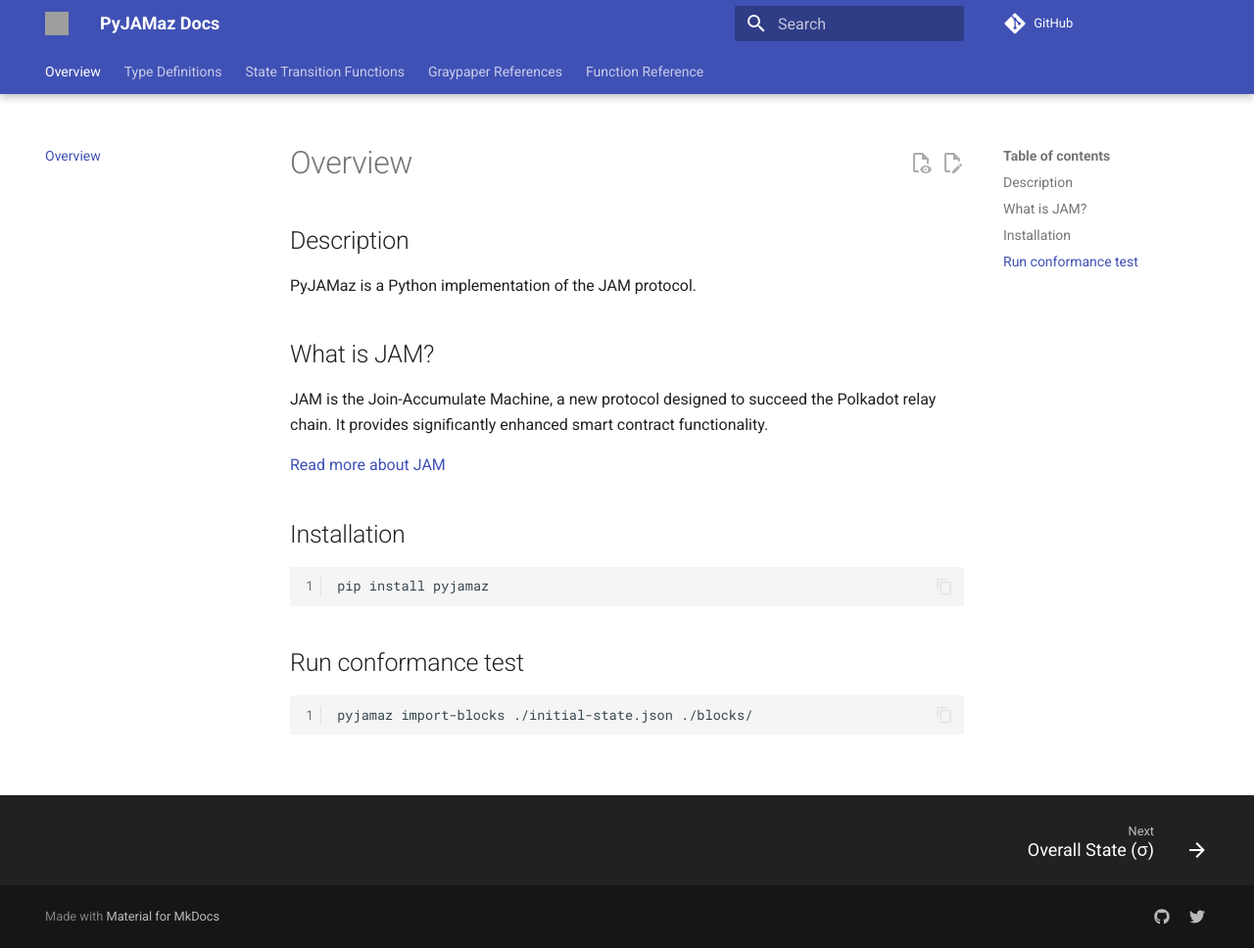
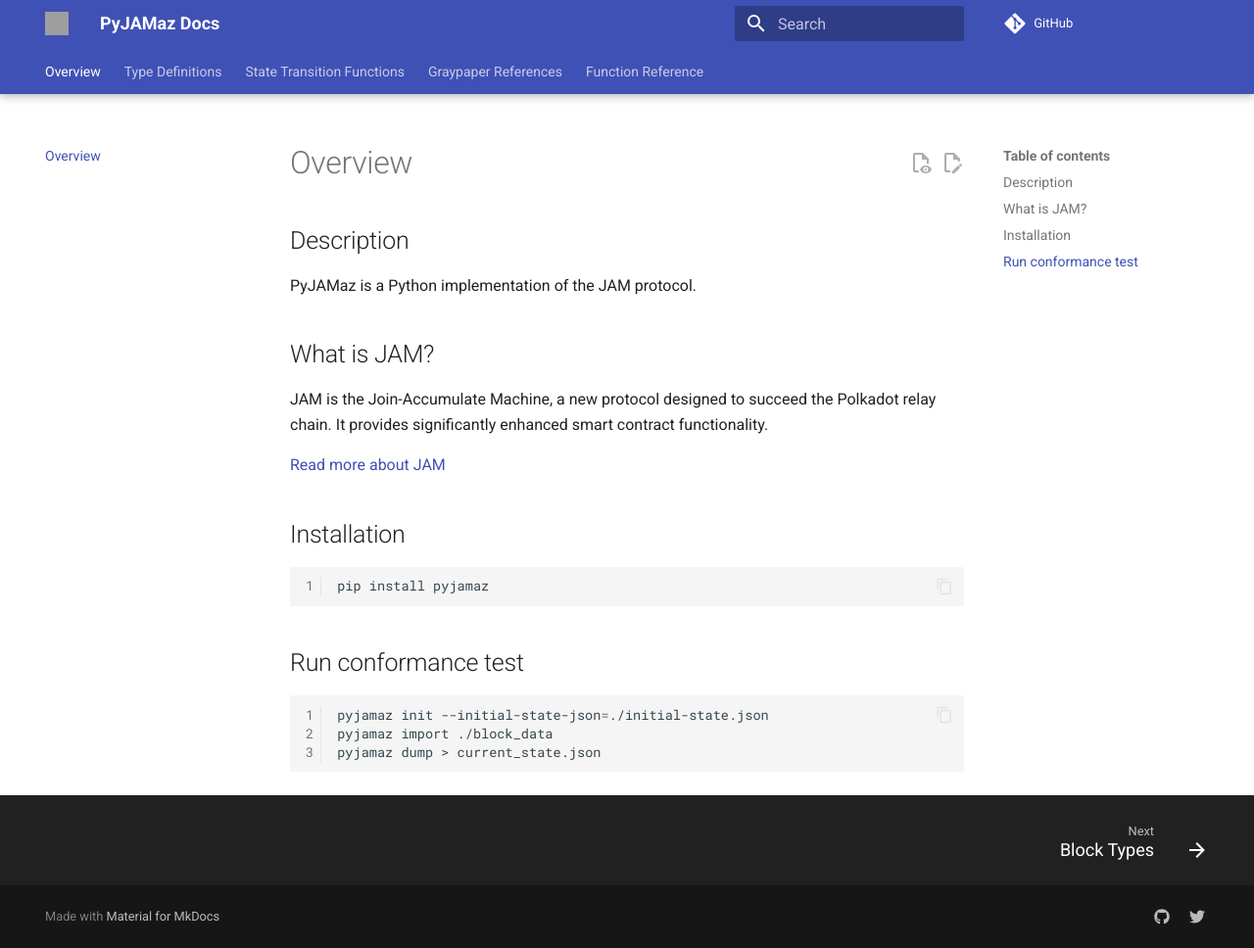
Before and after one commit to JAMdotTech/pyjamaz, an MkDocs documentation site: the page built from docs/index.md, in a window 1280 px wide and 968 px high. Shown: the whole window at 98% size. Built offline with MkDocs 1.6.1 and Material for MkDocs 9.7.7, drawn with Linux system fonts in a browser that asks for light colours; comment, search, counter and statistics services are not loaded; grey boxes are pictures that could not be loaded.

Commit message:
Apply renamed types folder to docs

````diff
--- a/docs/index.md
+++ b/docs/index.md
@@ -15,6 +15,7 @@
 ## Run conformance test
 
 ```bash
-
-pyjamaz import-blocks ./initial-state.json ./blocks/
+pyjamaz init --initial-state-json=./initial-state.json
+pyjamaz import ./block_data
+pyjamaz dump > current_state.json
 ```
--- a/mkdocs.yml
+++ b/mkdocs.yml
@@ -57,9 +57,9 @@
 nav:
   - Overview: index.md
   - Type Definitions:
-      - Block Types: models/types_blocks.md
-      - State Types: models/types_state.md
-      - STF Output Types: models/types_stf_output.md
+      - Block Types: types/types_blocks.md
+      - State Types: types/types_state.md
+      - STF Output Types: types/types_stf_output.md
   - State Transition Functions:
       - Overall State (σ): stfs/sigma.md
       - AuthorizerPools (α): stfs/alpha.md
````
Also changed, not shown: docs/types/types_blocks.md (+1 -1 lines), docs/types/types_state.md (+1 -1 lines), docs/types/types_stf_output.md (+1 -1 lines).
